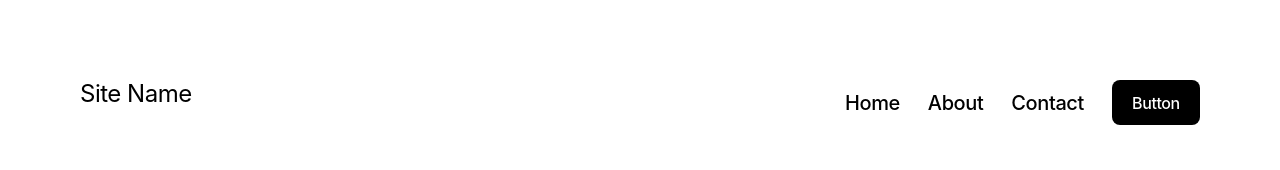
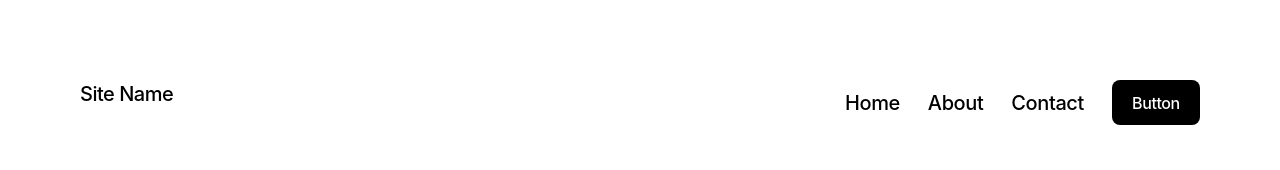
Before and after one commit to TriantafyllosZegos/reskill-app, a React (Vite) app in the folder reskill-frontend-app/: page /contact in a window 1280 px wide. Shown: the top 170 px of the page. Built offline with nearby package versions, Linux system fonts and the light colour scheme.

Commit message:
Update HeaderC.jsx

```diff
--- a/reskill-frontend-app/src/components/HeaderC.jsx
+++ b/reskill-frontend-app/src/components/HeaderC.jsx
@@ -20,7 +20,7 @@ const LeftSide = () => (
   <div className="py-5 lg:py-0 md:py-0  flex flex-col">
     <h1 className="text-xl font-bold text-black tracking-tight">
       <a
-        className="text-black font-[400] text-[24px] inline-block "
+        className="text-black font-[500] text-[20px] inline-block "
         aria-label="Blog Logo"
         href="/"
       >
```
